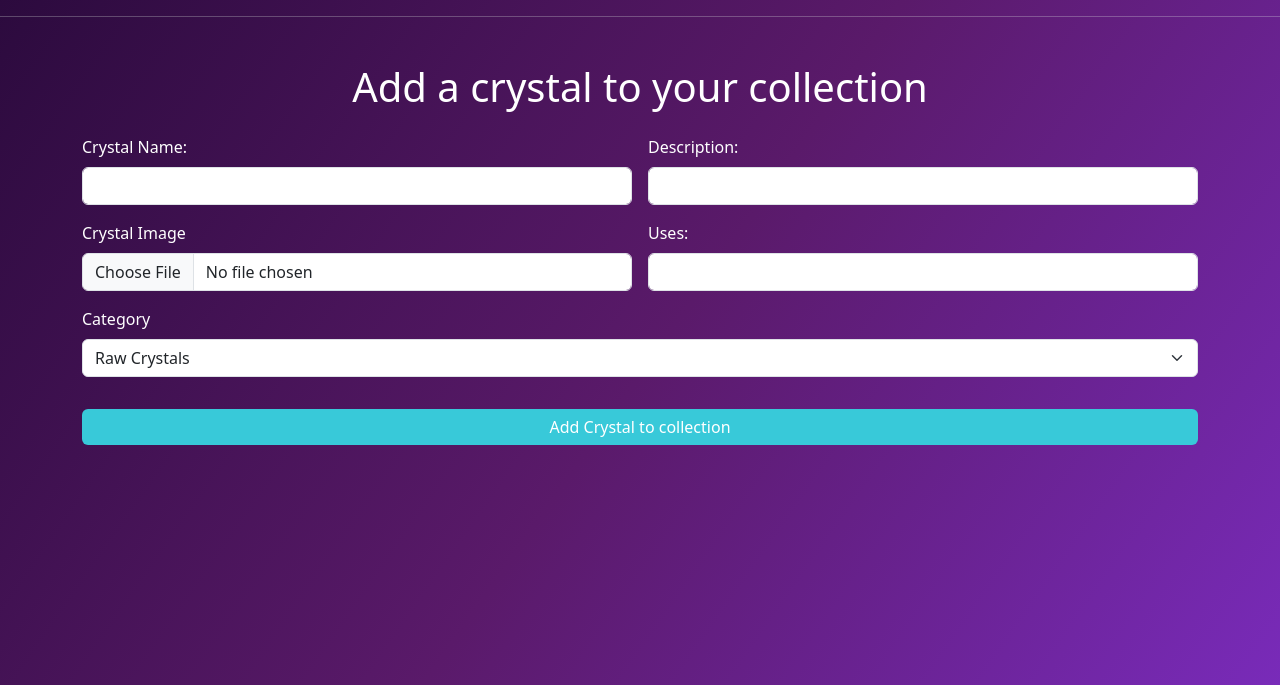
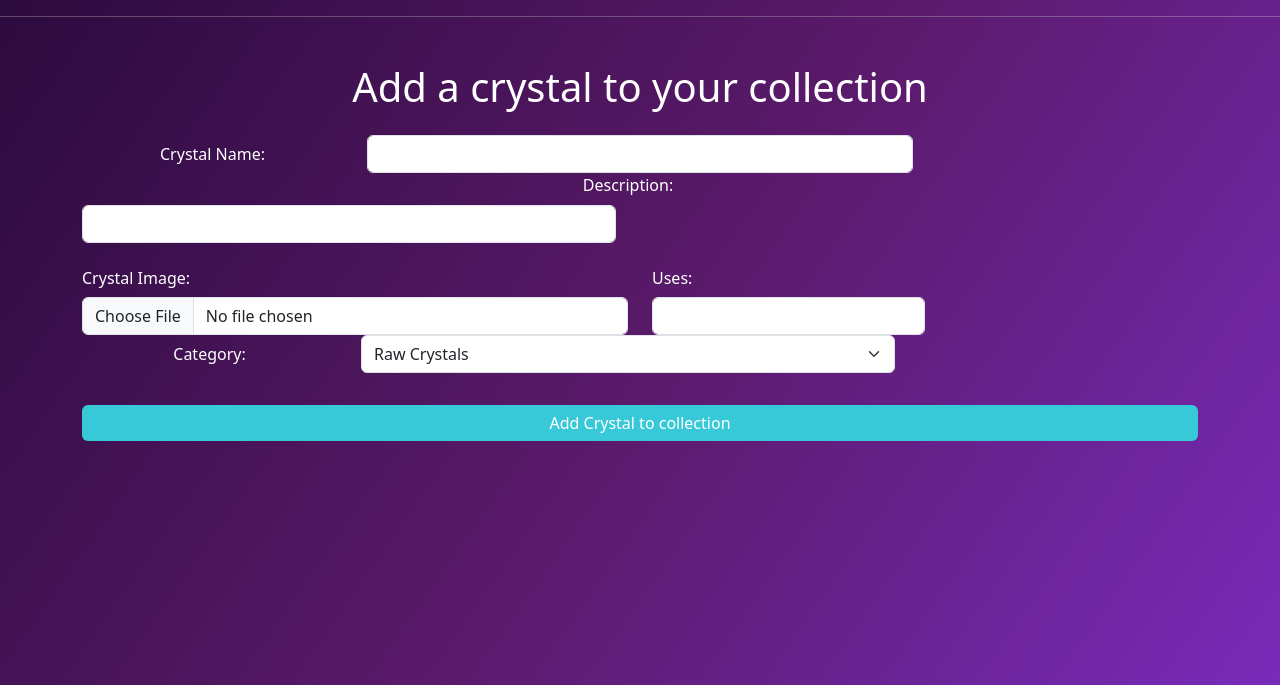
Before and after one commit to Wandalea/APProject, a Flask app: page /insert in a window 1280 px wide. Shown: the part 24-709 px from the top of the page. Run offline with Flask 3, Linux system fonts and the light colour scheme; some libraries are stand-ins or nearby versions.

```diff
--- a/Templates/insert.html
+++ b/Templates/insert.html
@@ -4,28 +4,36 @@
 {% block content %}
 <div class="page">
     <div class="container">
-        <h1 class="text-white mb-4">Add a crystal to your collection</h1>
+        <h1 class="text-white mb-4 text-center">Add a crystal to your collection</h1>
 
         <form method="POST" action="{{ url_for('insert') }}" enctype="multipart/form-data">
-            <div class="row g-3">
-                <div class="col-md-6 text-start">
-                    <label class="form-label text-white">Crystal Name:</label>
+
+            <div class="row mb-3 align-items-center">
+                    <label class="col-sm-3 col-form-label text-white">Crystal Name:</label>
+                    <div class="col-sm-6">
                         <input type="text" class="form-control" name="name" required>
                     </div>
-                <div class="col-md-6 text-start">
+                <div class="row mb-3 align-items-center">
                     <label class="form-label text-white">Description:</label>
+                    <div class="col-sm-6">
                         <input type="text" class="form-control" name="description">
                     </div>
+                </div>
                 <div class="col-md-6 text-start">
-                    <label class="form-label text-white">Crystal Image</label>
+                    <label class="col-sm-3 col-form-label text-white">Crystal Image:</label>
+                    <div class="=col-sm-6">
                         <input type="file" class="form-control" name="image" required>
                     </div>
+                </div>
                 <div class="col-md-6 text-start">
-                    <label class="form-label text-white">Uses:</label>
-                    <input type="text" class="form-control" name="uses">
+                    <label class="col-sm-3 col-form-label text-white">Uses:</label>
+                    <div class="col-sm-6">
+                        <input type="text" class="form-control" name="uses" required>
                     </div>
-                <div class="col-12 text-start">
-                    <label class="form-label text-white">Category</label>
+                </div>
+                <div class="row mb-3 align-items-center">
+                    <label class="col-sm-3 col-form-label text-white">Category:</label>
+                    <div class="col-sm-6">
                         <select class="form-select" name="category" required>
                             <option value="Raw Crystals">Raw Crystals</option>
                             <option value="Tumbled Crystals">Tumbled Crystals</option>
@@ -35,6 +43,8 @@
                             <option value="Crystal Clusters">Crystal Clusters</option>
                         </select>
                     </div>
+                </div>
+                <br>
                 <div class="col-12">
                     <button type="submit" class="btn btn-primary w-100 mt-3">Add Crystal to collection</button>
                 </div>
```
Lines whose indentation alone changed are shown as unchanged.
